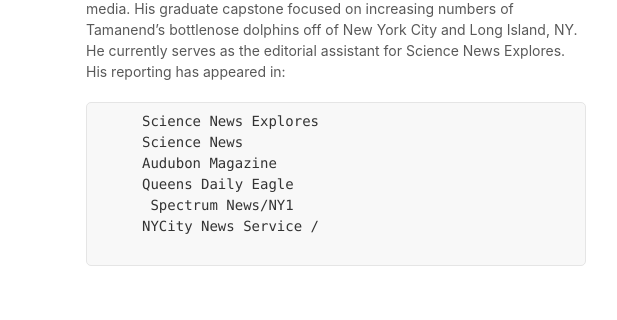
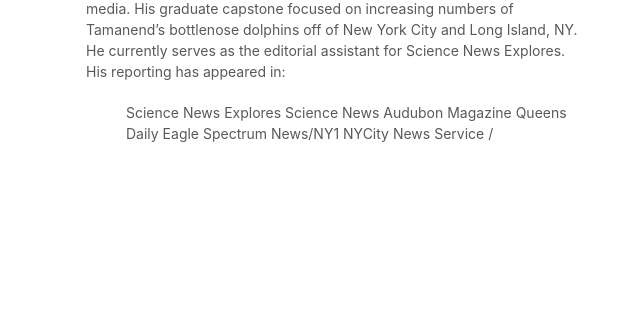
Before and after one commit to aarontremper/aarontremper.github.io, a plain HTML site: page index.html in a window 1280 px wide. Shown: the part 278-598 px from the top of the page, 484-1101 px from the left. Drawn offline with Linux system fonts and the light colour scheme.

Commit message:
Update index.html

```diff
--- a/index.html
+++ b/index.html
@@ -36,12 +36,12 @@
 
 </p>
 
-<pre><ul>Science News Explores
+<ul>Science News Explores
 Science News
 Audubon Magazine
 Queens Daily Eagle
- Spectrum News/NY1
-NYCity News Service /</ul></pre>
+Spectrum News/NY1
+NYCity News Service /</ul>
 
       </section>
       <footer>
```
